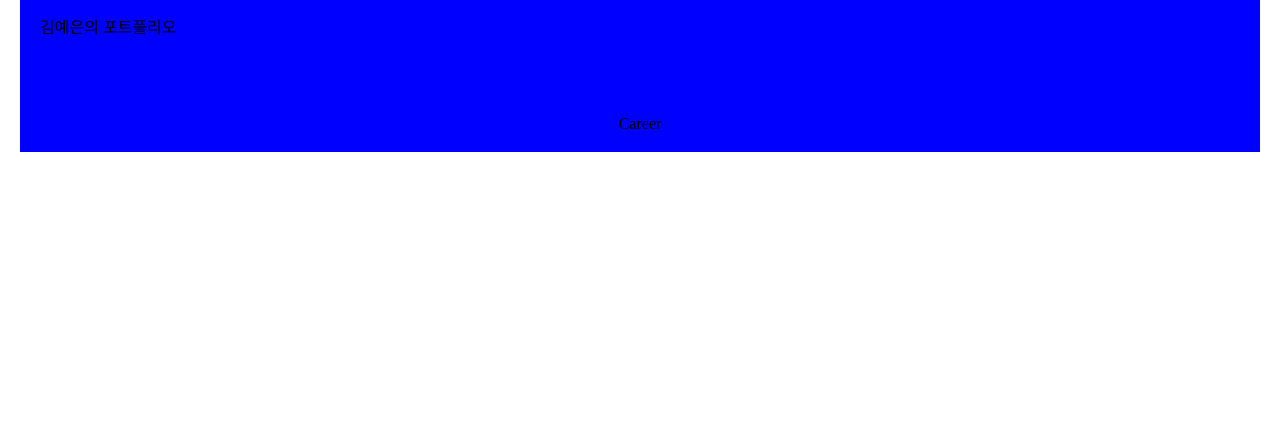
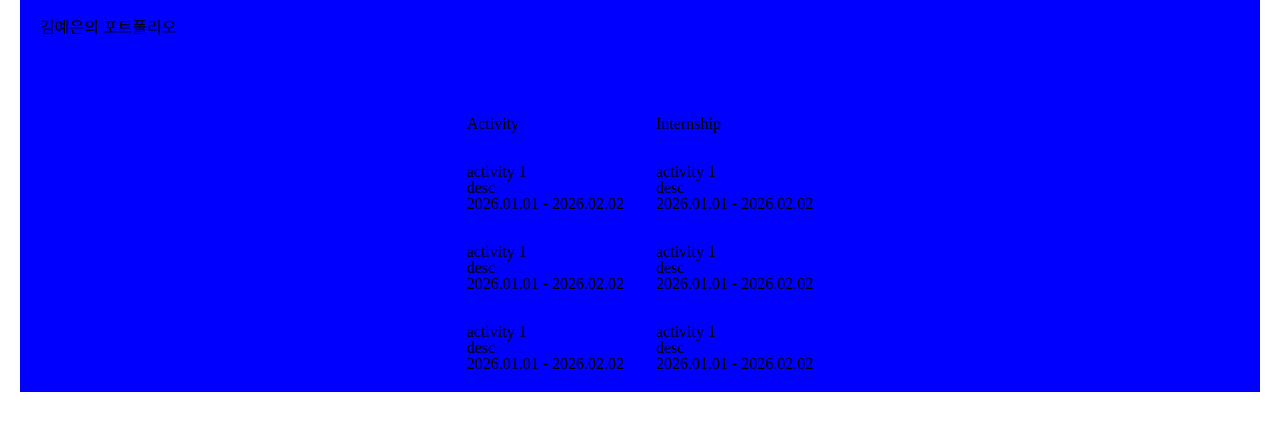
Before and after one commit to kye1115z/autoever-project1, a React (Vite) app: page / in a window 1280 px wide. Shown: the top 430 px of the page. Built offline with nearby package versions, Linux system fonts and the light colour scheme; no server answers; the database is empty.

Commit message:
변경: Career 페이지 레이아웃 변경

```diff
--- a/src/pages/Career/Career.module.css
+++ b/src/pages/Career/Career.module.css
@@ -0,0 +1,11 @@
+.careerContainer {
+  display: flex;
+  gap: 2rem;
+}
+
+.career {
+  display: flex;
+  flex-direction: column;
+  align-items: flex-start;
+  gap: 2rem;
+}
--- a/src/pages/Career/Career.tsx
+++ b/src/pages/Career/Career.tsx
@@ -1,7 +1,45 @@
+import styles from "./Career.module.css";
+
 const Career = () => {
   return (
-    <div>
-      <h1>Career</h1>
+    <div className={styles.careerContainer}>
+      {/* 이 부분은 컴포넌트로 넘겨서 작업하자 (반복되는 내용이므로 ) */}
+      <div className={styles.career}>
+        <h2>Activity</h2>
+        <div>
+          <p>activity 1</p>
+          <p>desc</p>
+          <p>2026.01.01 - 2026.02.02</p>
+        </div>
+        <div>
+          <p>activity 1</p>
+          <p>desc</p>
+          <p>2026.01.01 - 2026.02.02</p>
+        </div>
+        <div>
+          <p>activity 1</p>
+          <p>desc</p>
+          <p>2026.01.01 - 2026.02.02</p>
+        </div>
+      </div>
+      <div className={styles.career}>
+        <h2>Internship</h2>
+        <div>
+          <p>activity 1</p>
+          <p>desc</p>
+          <p>2026.01.01 - 2026.02.02</p>
+        </div>
+        <div>
+          <p>activity 1</p>
+          <p>desc</p>
+          <p>2026.01.01 - 2026.02.02</p>
+        </div>
+        <div>
+          <p>activity 1</p>
+          <p>desc</p>
+          <p>2026.01.01 - 2026.02.02</p>
+        </div>
+      </div>
     </div>
   );
 };
```
